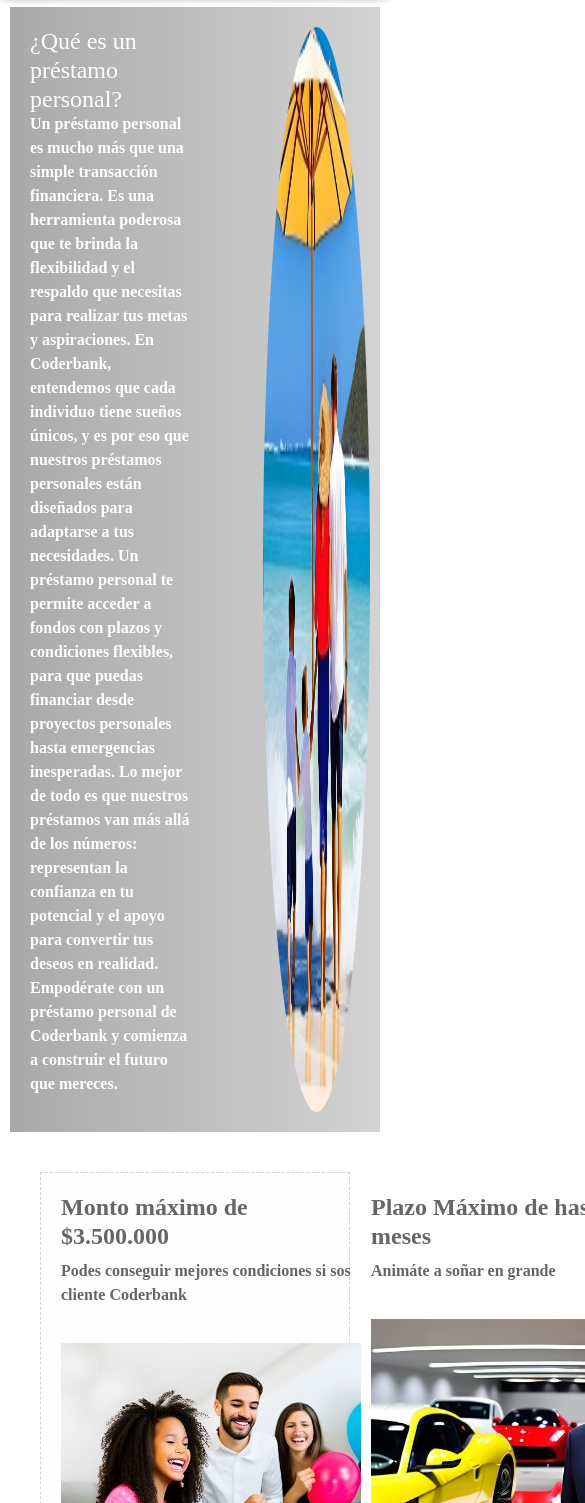
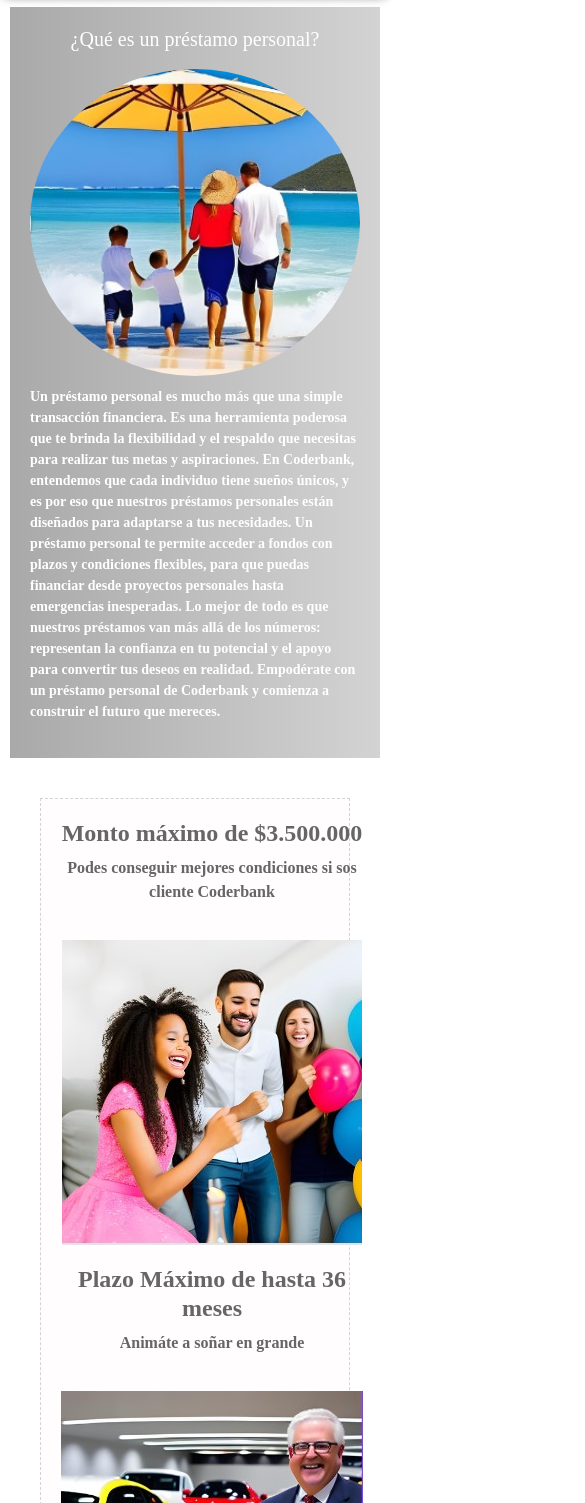
Before and after one commit to alanmayo94/proyecto_coder, a plain HTML site: page pages/prestamopersonal.html in a window 390 px wide. Shown: the part 97-1600 px from the top of the page, 585 px wide, since content can reach past the window. Drawn offline with Linux system fonts and the light colour scheme.

Commit message:
Agrego cambios sugeridos por el tutor para la pre-entrega 2 con bootstrap y mediaqueries

```diff
--- a/css/stylesheet.css
+++ b/css/stylesheet.css
@@ -1,5 +1,5 @@
 body {
-    font-size: 12px;
+    font-size: 16px;
     font-family: 'Times New Roman', Times, serif;
     font-weight: bold;
     color: black;
@@ -50,7 +50,7 @@
 
 h1{
     display: block;
-    font-size: 30px;
+    font-size: 36px;
     color:white;
     background-color: rgb(197, 3, 3);
     margin:0 auto;
@@ -529,9 +529,9 @@
         margin: 1%;
     }
     h2{
-        font-size: 12px;}
+        font-size: 20px;}
     h3{
-        font-size: 8px
+        font-size: 14px
     }
 
 }
@@ -625,16 +625,21 @@
     color: white;
   }
 
-  /* Estilos para el contenedor del footer */
+
 footer {
     background-color: #fcfbfb;
     color: rgb(41, 40, 40);
     padding: 20px 0;
     text-align: center;
+    margin-top: 20px;
+    font-size: 18px;
+    font-weight: bold;
+    border-top: 1px solid #555;
+
   }
 
   #legal {
-    font-size: 14px;
+    font-size: 15px;
   }
 
 
@@ -675,3 +680,50 @@
   .card-text {
     font-size: 14px;
   }
+
+
+  @media (max-width: 768px) {
+    body {
+        font-size: 16px;
+    }
+}
+
+@media (max-width: 768px) {
+    .fotocarrusel {
+        width: 100%;
+        margin: 0;
+    }
+}
+
+
+@media (max-width: 768px) {
+    .introprod {
+        grid-template-areas: "introtituloprod" "imagenintroprod" "introparrafoprod";
+        grid-template-columns: 100%;
+        grid-template-rows: auto auto auto;
+    }
+
+    .introtituloprod {
+        font-size: 20px;
+        text-align: center;
+    }
+
+    .introparrafoprod {
+        font-size: 14px;
+    }
+
+    .imagenintroprod {
+        width: 100%;
+        height: auto;
+        margin: 0 auto;
+    }
+}
+
+
+@media (max-width: 768px) {
+    .grillapp {
+        grid-template-areas: "subgrillapp" "subgrillapp" "subgrillapp";
+        grid-template-columns: 1fr;
+        text-align: center;
+    }
+}
```
